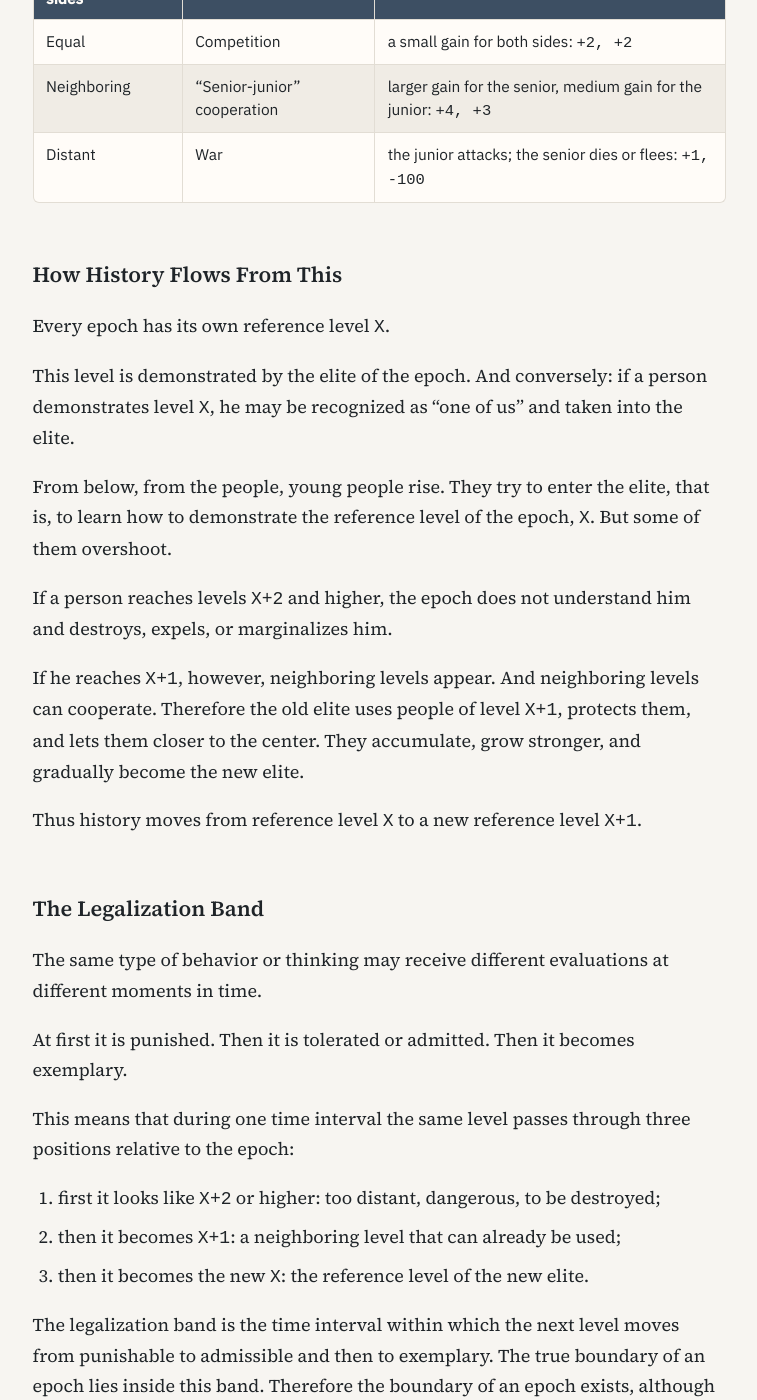
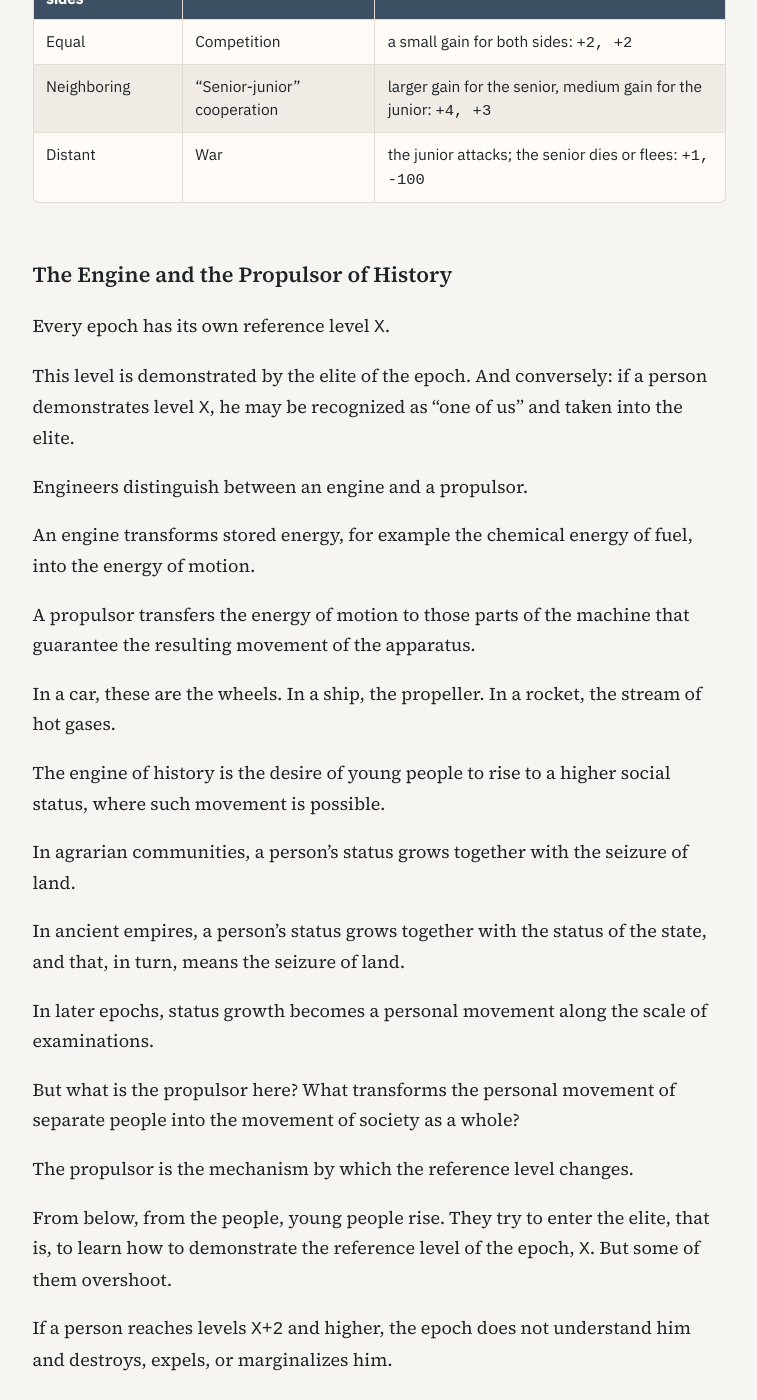
Before and after one commit to jfeldman777/books, a Jekyll site: the page built from 26_eight_epochs_en.md, in a window 1280 px wide and 1400 px high, scrolled down 3729 px. Shown: the whole window, without its empty margins (261-1018 px from the left). Built offline with Jekyll 4.4.1, drawn with Linux system fonts in a browser that asks for light colours; our own code applies the rules of GitHub Pages for plain Markdown files; some of the changed text lies outside the part shown.

Commit message:
Refine history movement mechanism

```diff
--- a/26_eight_epochs_en.md
+++ b/26_eight_epochs_en.md
@@ -69,11 +69,31 @@ When two sides meet, each side has one active level. The outcome of the encounte
 | Neighboring | “Senior-junior” cooperation | larger gain for the senior, medium gain for the junior: `+4, +3` |
 | Distant | War | the junior attacks; the senior dies or flees: `+1, -100` |
 
-## How History Flows From This
+## The Engine and the Propulsor of History
 
 Every epoch has its own reference level `X`.
 
 This level is demonstrated by the elite of the epoch. And conversely: if a person demonstrates level `X`, he may be recognized as “one of us” and taken into the elite.
+
+Engineers distinguish between an engine and a propulsor.
+
+An engine transforms stored energy, for example the chemical energy of fuel, into the energy of motion.
+
+A propulsor transfers the energy of motion to those parts of the machine that guarantee the resulting movement of the apparatus.
+
+In a car, these are the wheels. In a ship, the propeller. In a rocket, the stream of hot gases.
+
+The engine of history is the desire of young people to rise to a higher social status, where such movement is possible.
+
+In agrarian communities, a person’s status grows together with the seizure of land.
+
+In ancient empires, a person’s status grows together with the status of the state, and that, in turn, means the seizure of land.
+
+In later epochs, status growth becomes a personal movement along the scale of examinations.
+
+But what is the propulsor here? What transforms the personal movement of separate people into the movement of society as a whole?
+
+The propulsor is the mechanism by which the reference level changes.
 
 From below, from the people, young people rise. They try to enter the elite, that is, to learn how to demonstrate the reference level of the epoch, `X`. But some of them overshoot.
 
@@ -158,22 +178,20 @@ Once again, from the beginning.
 
 Does history have a direction? Can we speak of progress, development, movement from worse to better?
 
-The Bible: we move toward the Last Judgment and the Resurrection of the Dead.
+The Bible: “we are moving toward the Last Judgment and the Resurrection of the Dead.”
 
-Hegel: rationality increases. By the way, who knows what that means?
+Hegel: “rationality is increasing” (by the way, who knows what that means?)
 
-Marx: we move toward a classless society. And the Resurrection of the Dead.
+Marx: “we are moving toward a classless society” (and the Resurrection of the Dead)
 
-Spengler and Toynbee: we are standing still; there is no progress.
+Spengler and Toynbee: “we are standing still, there is no progress.”
 
-Fukuyama: I thought Good defeats Evil and humanity becomes better, but apparently things are more complicated.
+Fukuyama: “I thought that Good defeats Evil, that humanity is becoming better, but I was wrong, nothing changes.”
 
-Pinker: it changes! We become less violent.
+Pinker: “It changes! We are becoming kinder!”
 
-Harari: global connectedness of the world increases. This is progress.
+Harari: “the global connectedness of the world is increasing - this is progress”
 
-We: rationality increases, that is, complexity increases, that is, the level of TAI rises.
+We: “rationality is increasing, that is, complexity is increasing, that is, the level of TAI is rising.”
 
-Hegel: “Wow!”
-
-The others are silent in confusion.
+(Hegel: “wow!”, the others are silent in confusion.)
```
Also changed, not shown: 26_eight_epochs_ru.md (+30 -12 lines).
